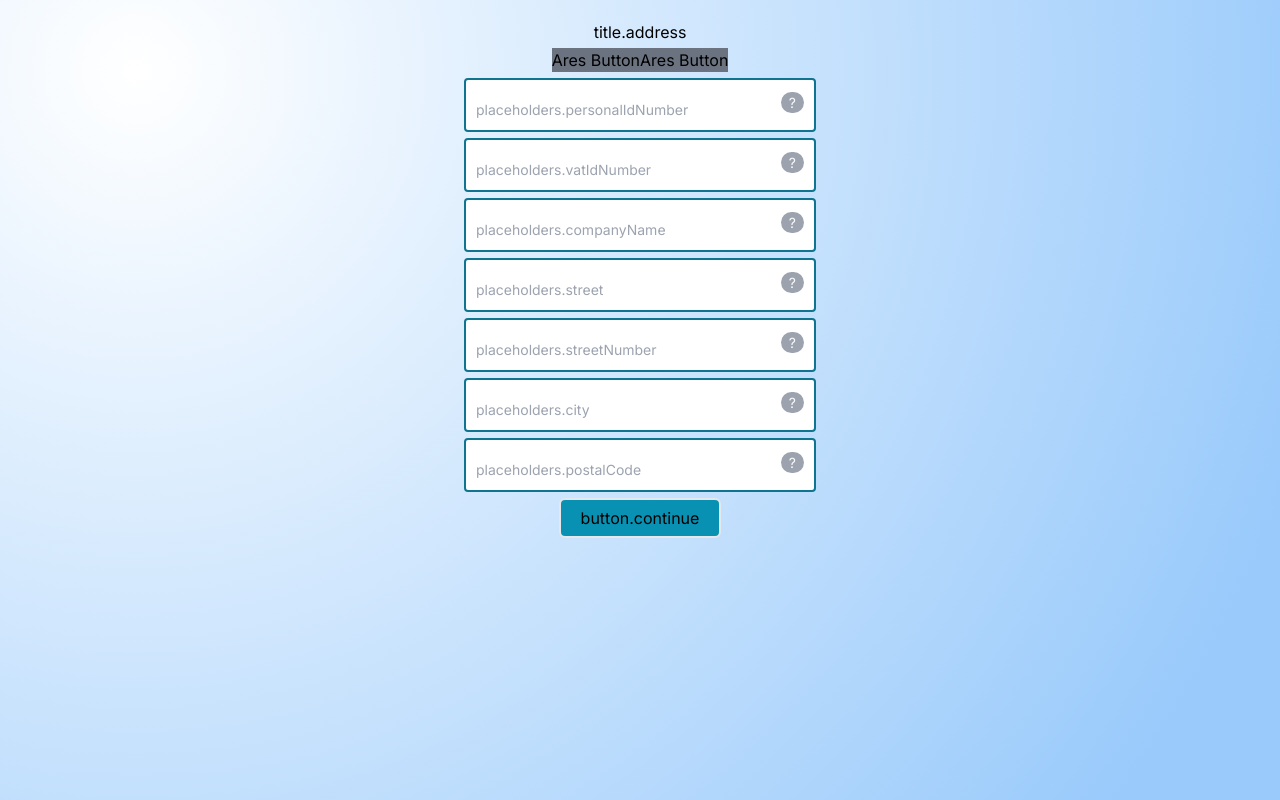
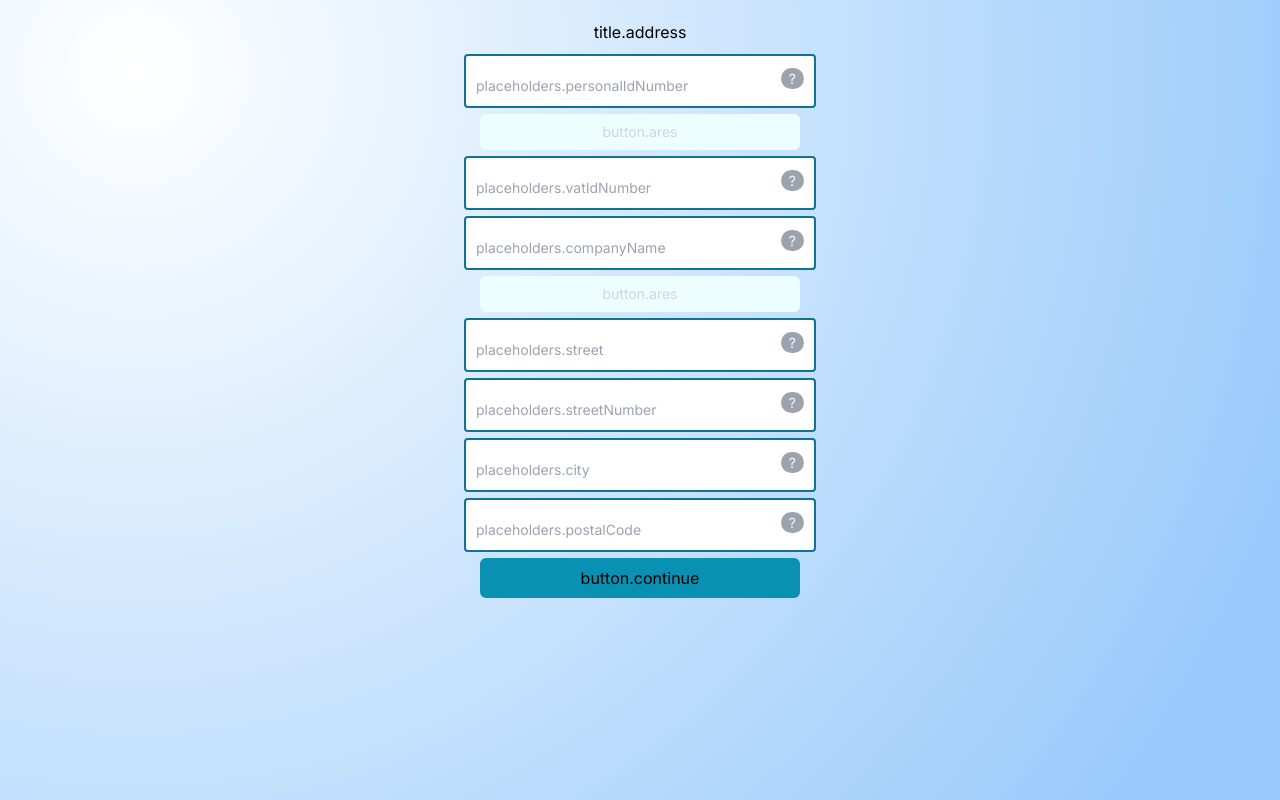
Before and after one commit to petrashaker/nextjs-tailwind-app, a Next.js app: page /en/address in a window 1280 px wide. Built offline with nearby package versions, Linux system fonts and the light colour scheme; what i18next-resources-to-backend would draw is missing.

Commit message:
Ares button styled

```diff
--- a/src/app/[lng]/(auth)/address/page.tsx
+++ b/src/app/[lng]/(auth)/address/page.tsx
@@ -97,16 +97,6 @@ const Address = ({ params: { lng } } : { params: { lng: string }}) => {
   return (
     <div className='w-96 p-4 mx-auto text-center'>
       <h1>{ t("title.address") }</h1>
-        <AresButton
-         query={ registrationForm.personalIdNumber }
-         id={ 'personalIdNumber' }
-         isDisabled={ false }
-        />
-        <AresButton
-         query={ registrationForm.companyName }
-         id={ 'companyName' }
-         isDisabled={ false }
-        />
       <form onSubmit={ submitHandler }>
         <InputWithError
           id={ 'personalIdNumber' }
@@ -115,6 +105,12 @@ const Address = ({ params: { lng } } : { params: { lng: string }}) => {
           value={ registrationForm.personalIdNumber }
           onChange={ valueChangeHandler }
           error={ errors.personalIdNumber }
+        />
+        <AresButton
+          query={ registrationForm.personalIdNumber }
+          id={ 'personalIdNumber' }
+          isDisabled={ registrationForm.personalIdNumber.length > 6 }
+          lng={ lng }
         />
         <InputWithError
           id={ 'vatIdNumber' }
@@ -131,6 +127,12 @@ const Address = ({ params: { lng } } : { params: { lng: string }}) => {
           value={ registrationForm.companyName }
           onChange={ valueChangeHandler }
           error={ errors.companyName }
+        />
+        <AresButton
+          query={ registrationForm.companyName }
+          id={ 'companyName' }
+          isDisabled={ registrationForm.companyName.length > 3 }
+          lng={ lng }
         />
         <InputWithError
           id={ 'street' }
@@ -169,6 +171,7 @@ const Address = ({ params: { lng } } : { params: { lng: string }}) => {
           color={ 'cyan-600' }
           text={ 'white' }
           type={ 'submit' }
+          onClick={ submitHandler }
         >
           { t("button.continue") }
         </ButtonWithLoading>
--- a/src/app/[lng]/(auth)/register/page.tsx
+++ b/src/app/[lng]/(auth)/register/page.tsx
@@ -123,6 +123,7 @@ const RegisterPage = ({ params: { lng } } : { params: { lng: string }}) => {
           color={ 'cyan-600' }
           text={ 'white' }
           type={ 'submit' }
+          onClick={ submitHandler }
         >
           { t("button.continue") }
         </ButtonWithLoading>
--- a/src/app/[lng]/(auth)/summary/page.tsx
+++ b/src/app/[lng]/(auth)/summary/page.tsx
@@ -51,10 +51,9 @@ const Summary = ({ params: { lng } } : { params: { lng: string }}) => {
 
   return(
     <>
+    <h1>          { t("title.summary") }
+</h1>
       <table className='w-96 p-4 mx-auto text-center'>
-        <thead>
-          <h1>{ t("title.summary") }</h1>
-        </thead>
         <tbody>
           <tr className="text-left">
             <td className="text-left">{ t("placeholders.firstName") }:</td>
--- a/src/app/[lng]/components/AresButton/AresButton.tsx
+++ b/src/app/[lng]/components/AresButton/AresButton.tsx
@@ -2,8 +2,10 @@ import { useAppDispatch, useAppSelector } from "@/lib/hook";
 import { AresUploadBtnProps } from "../../../../../types/componentPropTypes";
 import { StateType } from "../../../../../utils/constants";
 import { setAresData, setState } from "@/lib/features/ares/aresSlice";
+import { useTranslation } from "@/app/i18/client";
 
 const AresButton = ( props: AresUploadBtnProps ) => {
+  const { t } = useTranslation(props.lng, 'auth')
   const dispatch = useAppDispatch()
   const aresData = useAppSelector(state => state.aresData)
   const fetchData = (query: string, id: string) => {
@@ -104,14 +106,20 @@ const AresButton = ( props: AresUploadBtnProps ) => {
     return parsedData;
   };
 
-
+  const buttonClassCommon = " w-80 text-sm border-2 py-1.5 px-2.5 rounded-md"
   return(
     <button
       type="button"
-      className="b-2 bg-gray-500"
+      className={
+        `${props.isDisabled ?
+          "bg-cyan-600 border-cyan-600  hover:bg-cyan-300 hover:border-cyan-300" + buttonClassCommon
+          :
+          "bg-cyan-50 border-cyan-50 text-gray-300 hover:bg-cyan-50 hover:border-cyan-50 cursor-not-allowed" + buttonClassCommon
+        }`
+      }
       onClick={ handleClick }
       >
-      Ares Button
+      { t('button.ares') }
     </button>
   )
 }
--- a/src/app/[lng]/components/formElement/ButtonWithLoading/ButtonWithLoading.tsx
+++ b/src/app/[lng]/components/formElement/ButtonWithLoading/ButtonWithLoading.tsx
@@ -46,7 +46,7 @@ const ButtonWithLoading = (props: ButtonWithLoadingProps) => {
   return (
     <button
       type={ type }
-      className={ `bg-${props.color} border-${props.color} border-2 py-1.5 px-5 rounded-md hover:bg-cyan-300` }
+      className={ ` w-80 bg-${props.color} border-${props.color} border-2 py-1.5 px-5 rounded-md hover:bg-cyan-300 hover:border-cyan-300` }
       onClick={ clickHandler }
       disabled={ props.isDisabled }
     >
--- a/src/app/i18/locales/cs/auth.json
+++ b/src/app/i18/locales/cs/auth.json
@@ -20,7 +20,8 @@
   },
   "button": {
     "continue":           "Pokračovat",
-    "submit":             "Odeslat"
+    "submit":             "Odeslat",
+    "ares":               "Načíst z ARES"
   },
   "errorMessage": {
     "missing": {
--- a/src/app/i18/locales/en/auth.json
+++ b/src/app/i18/locales/en/auth.json
@@ -20,7 +20,8 @@
   },
   "button": {
     "continue":           "Continue",
-    "submit":             "Submit"
+    "submit":             "Submit",
+    "ares":               "Load from ARES"
   },
   "errorMessage": {
     "missing": {
--- a/types/componentPropTypes.ts
+++ b/types/componentPropTypes.ts
@@ -29,4 +29,5 @@ export type AresUploadBtnProps = {
   id: string;
   isDisabled: boolean;
   errorMessage?: boolean;
+  lng: string;
 };
```
